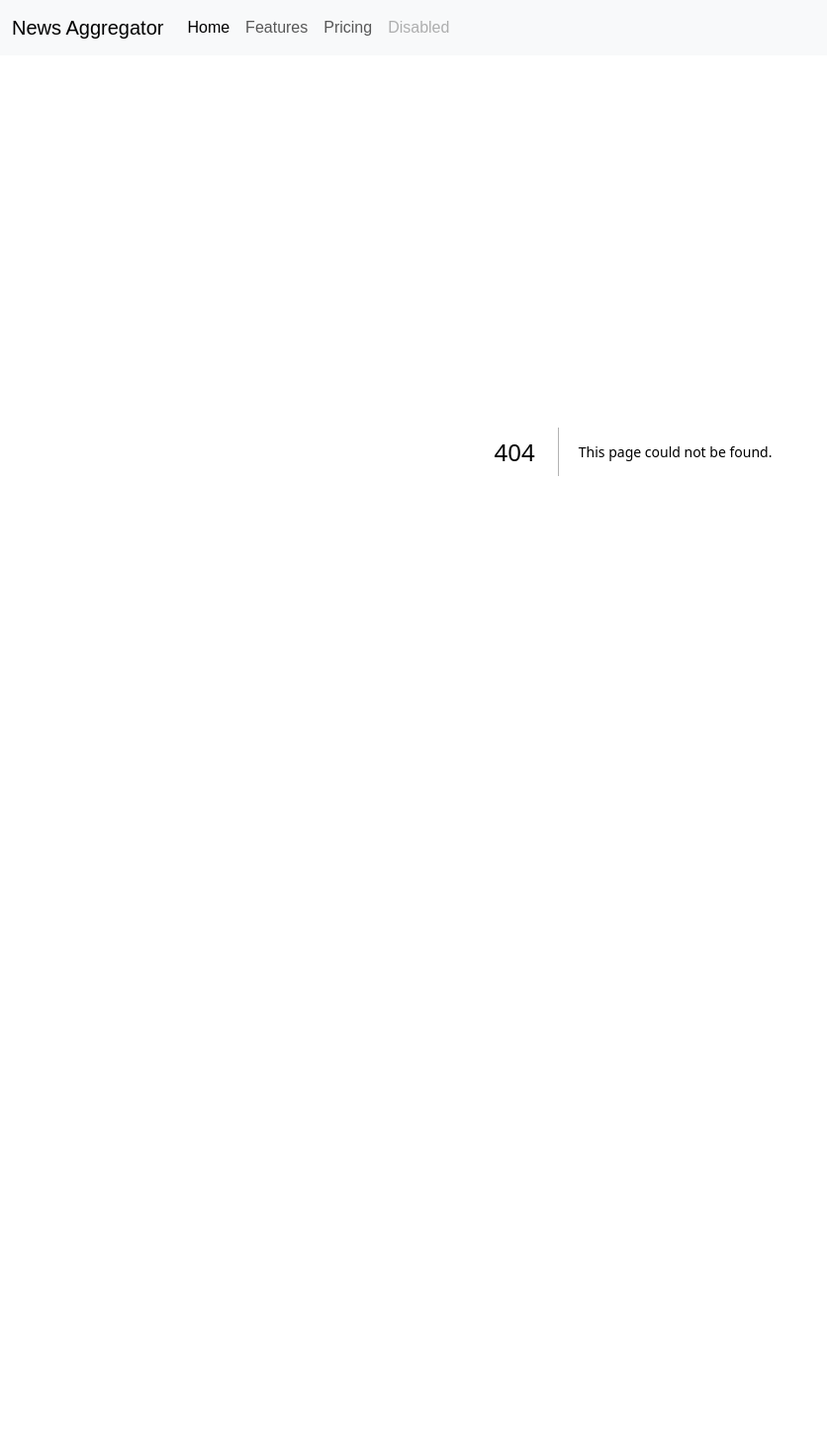
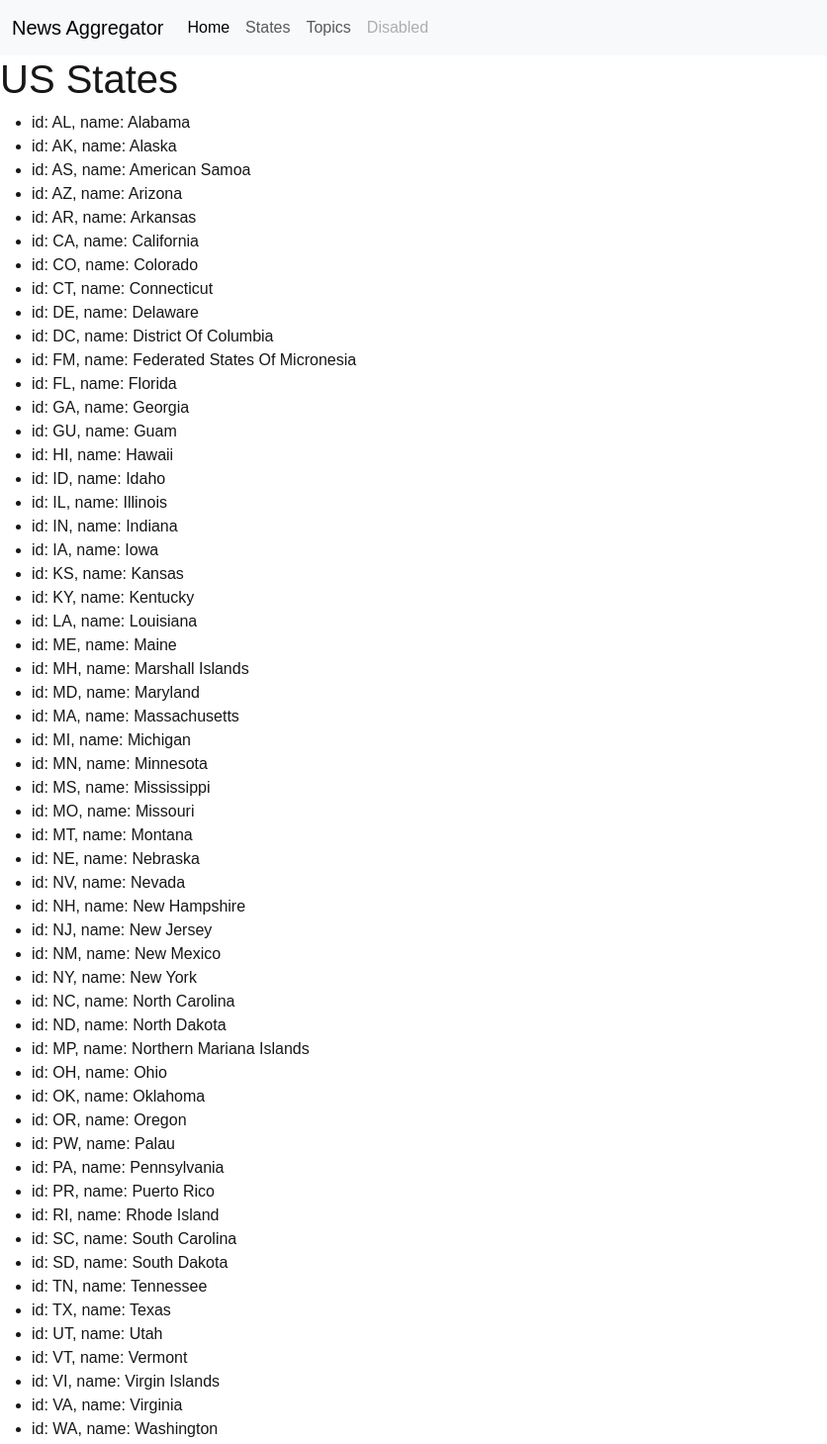
Before and after one commit to fuvito/newsaggregator, a Next.js app: page /util/states in a window 1280 px wide. Before the commit this address had no page. Shown: the top 1459 px of the page at 99% size, without its empty margins (0-836 px from the left). Before the commit the page ends 856 px from the top, so only its background shows below. Built offline with nearby package versions, Linux system fonts and the light colour scheme.

Commit message:
#4 refactoring code and adding states and topics components

```diff
--- a/app/NavBar.tsx
+++ b/app/NavBar.tsx
@@ -2,7 +2,7 @@ export default function NavBar() {
   return (
     <nav className="navbar navbar-expand-lg bg-body-tertiary">
       <div className="container-fluid">
-        <a className="navbar-brand" href="#">News Aggregator</a>
+        <a className="navbar-brand" href="/">News Aggregator</a>
         <button className="navbar-toggler" type="button" data-bs-toggle="collapse" data-bs-target="#navbarNav"
                 aria-controls="navbarNav" aria-expanded="false" aria-label="Toggle navigation">
           <span className="navbar-toggler-icon"></span>
@@ -10,13 +10,13 @@ export default function NavBar() {
         <div className="collapse navbar-collapse" id="navbarNav">
           <ul className="navbar-nav">
             <li className="nav-item">
-              <a className="nav-link active" aria-current="page" href="#">Home</a>
+              <a className="nav-link active" aria-current="page" href="/">Home</a>
             </li>
             <li className="nav-item">
-              <a className="nav-link" href="#">Features</a>
+              <a className="nav-link" href="/util/states">States</a>
             </li>
             <li className="nav-item">
-              <a className="nav-link" href="#">Pricing</a>
+              <a className="nav-link" href="/util/topics">Topics</a>
             </li>
             <li className="nav-item">
               <a className="nav-link disabled" aria-disabled="true">Disabled</a>
--- /dev/null
+++ b/app/data/states.json
@@ -0,0 +1,238 @@
+[
+  {
+    "name": "Alabama",
+    "id": "AL"
+  },
+  {
+    "name": "Alaska",
+    "id": "AK"
+  },
+  {
+    "name": "American Samoa",
+    "id": "AS"
+  },
+  {
+    "name": "Arizona",
+    "id": "AZ"
+  },
+  {
+    "name": "Arkansas",
+    "id": "AR"
+  },
+  {
+    "name": "California",
+    "id": "CA"
+  },
+  {
+    "name": "Colorado",
+    "id": "CO"
+  },
+  {
+    "name": "Connecticut",
+    "id": "CT"
+  },
+  {
+    "name": "Delaware",
+    "id": "DE"
+  },
+  {
+    "name": "District Of Columbia",
+    "id": "DC"
+  },
+  {
+    "name": "Federated States Of Micronesia",
+    "id": "FM"
+  },
+  {
+    "name": "Florida",
+    "id": "FL"
+  },
+  {
+    "name": "Georgia",
+    "id": "GA"
+  },
+  {
+    "name": "Guam",
+    "id": "GU"
+  },
+  {
+    "name": "Hawaii",
+    "id": "HI"
+  },
+  {
+    "name": "Idaho",
+    "id": "ID"
+  },
+  {
+    "name": "Illinois",
+    "id": "IL"
+  },
+  {
+    "name": "Indiana",
+    "id": "IN"
+  },
+  {
+    "name": "Iowa",
+    "id": "IA"
+  },
+  {
+    "name": "Kansas",
+    "id": "KS"
+  },
+  {
+    "name": "Kentucky",
+    "id": "KY"
+  },
+  {
+    "name": "Louisiana",
+    "id": "LA"
+  },
+  {
+    "name": "Maine",
+    "id": "ME"
+  },
+  {
+    "name": "Marshall Islands",
+    "id": "MH"
+  },
+  {
+    "name": "Maryland",
+    "id": "MD"
+  },
+  {
+    "name": "Massachusetts",
+    "id": "MA"
+  },
+  {
+    "name": "Michigan",
+    "id": "MI"
+  },
+  {
+    "name": "Minnesota",
+    "id": "MN"
+  },
+  {
+    "name": "Mississippi",
+    "id": "MS"
+  },
+  {
+    "name": "Missouri",
+    "id": "MO"
+  },
+  {
+    "name": "Montana",
+    "id": "MT"
+  },
+  {
+    "name": "Nebraska",
+    "id": "NE"
+  },
+  {
+    "name": "Nevada",
+    "id": "NV"
+  },
+  {
+    "name": "New Hampshire",
+    "id": "NH"
+  },
+  {
+    "name": "New Jersey",
+    "id": "NJ"
+  },
+  {
+    "name": "New Mexico",
+    "id": "NM"
+  },
+  {
+    "name": "New York",
+    "id": "NY"
+  },
+  {
+    "name": "North Carolina",
+    "id": "NC"
+  },
+  {
+    "name": "North Dakota",
+    "id": "ND"
+  },
+  {
+    "name": "Northern Mariana Islands",
+    "id": "MP"
+  },
+  {
+    "name": "Ohio",
+    "id": "OH"
+  },
+  {
+    "name": "Oklahoma",
+    "id": "OK"
+  },
+  {
+    "name": "Oregon",
+    "id": "OR"
+  },
+  {
+    "name": "Palau",
+    "id": "PW"
+  },
+  {
+    "name": "Pennsylvania",
+    "id": "PA"
+  },
+  {
+    "name": "Puerto Rico",
+    "id": "PR"
+  },
+  {
+    "name": "Rhode Island",
+    "id": "RI"
+  },
+  {
+    "name": "South Carolina",
+    "id": "SC"
+  },
+  {
+    "name": "South Dakota",
+    "id": "SD"
+  },
+  {
+    "name": "Tennessee",
+    "id": "TN"
+  },
+  {
+    "name": "Texas",
+    "id": "TX"
+  },
+  {
+    "name": "Utah",
+    "id": "UT"
+  },
+  {
+    "name": "Vermont",
+    "id": "VT"
+  },
+  {
+    "name": "Virgin Islands",
+    "id": "VI"
+  },
+  {
+    "name": "Virginia",
+    "id": "VA"
+  },
+  {
+    "name": "Washington",
+    "id": "WA"
+  },
+  {
+    "name": "West Virginia",
+    "id": "WV"
+  },
+  {
+    "name": "Wisconsin",
+    "id": "WI"
+  },
+  {
+    "name": "Wyoming",
+    "id": "WY"
+  }
+]
--- /dev/null
+++ b/app/data/states.ts
@@ -0,0 +1,4 @@
+import data from './states.json' assert { type: 'json' };
+import State from "@/app/types/state";
+
+export const states: State[] = data;
--- /dev/null
+++ b/app/data/topics.ts
@@ -0,0 +1,4 @@
+import data from './topics.json' assert {type: 'json'};
+import Topic from "@/app/types/topic";
+
+export const topics: Topic[] = data;
--- /dev/null
+++ b/app/types/state.ts
@@ -0,0 +1,4 @@
+export default interface State {
+  id: string;
+  name: string;
+}
--- /dev/null
+++ b/app/types/topic.ts
@@ -0,0 +1,4 @@
+export default interface Topic {
+  id: string;
+  description: string;
+}
--- /dev/null
+++ b/app/util/states/page.tsx
@@ -0,0 +1,14 @@
+import {states} from "@/app/data/states";
+
+export default function Home() {
+  return (
+    <div>
+      <h1>US States</h1>
+      <ul>
+        {states.map((state) => (
+          <li key={state.id}>id: {state.id}, name: {state.name}</li>
+        ))}
+      </ul>
+    </div>
+  );
+}
```
Also changed, not shown: app/data/topics.json (added, +18 -0 lines), app/util/topics/page.tsx (added, +15 -0 lines), app/types/article.ts (renamed from types/article.ts).
